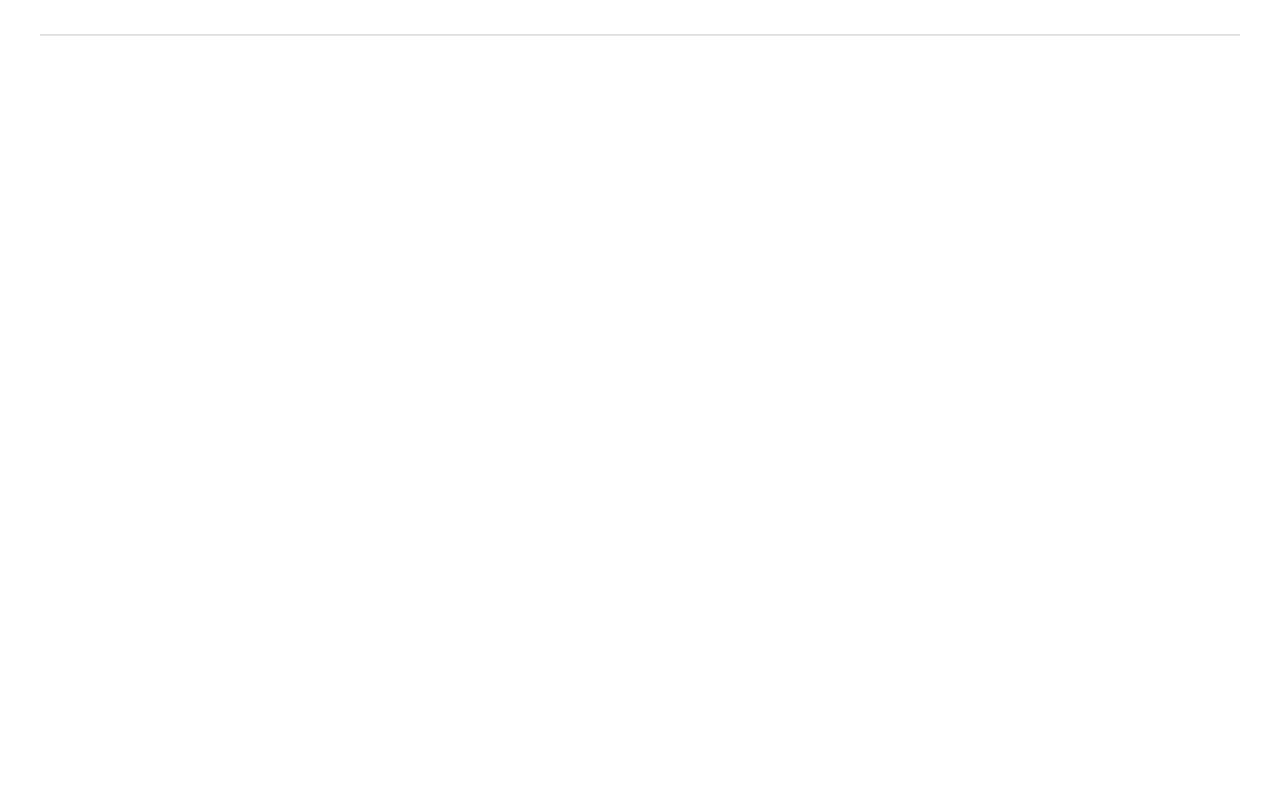
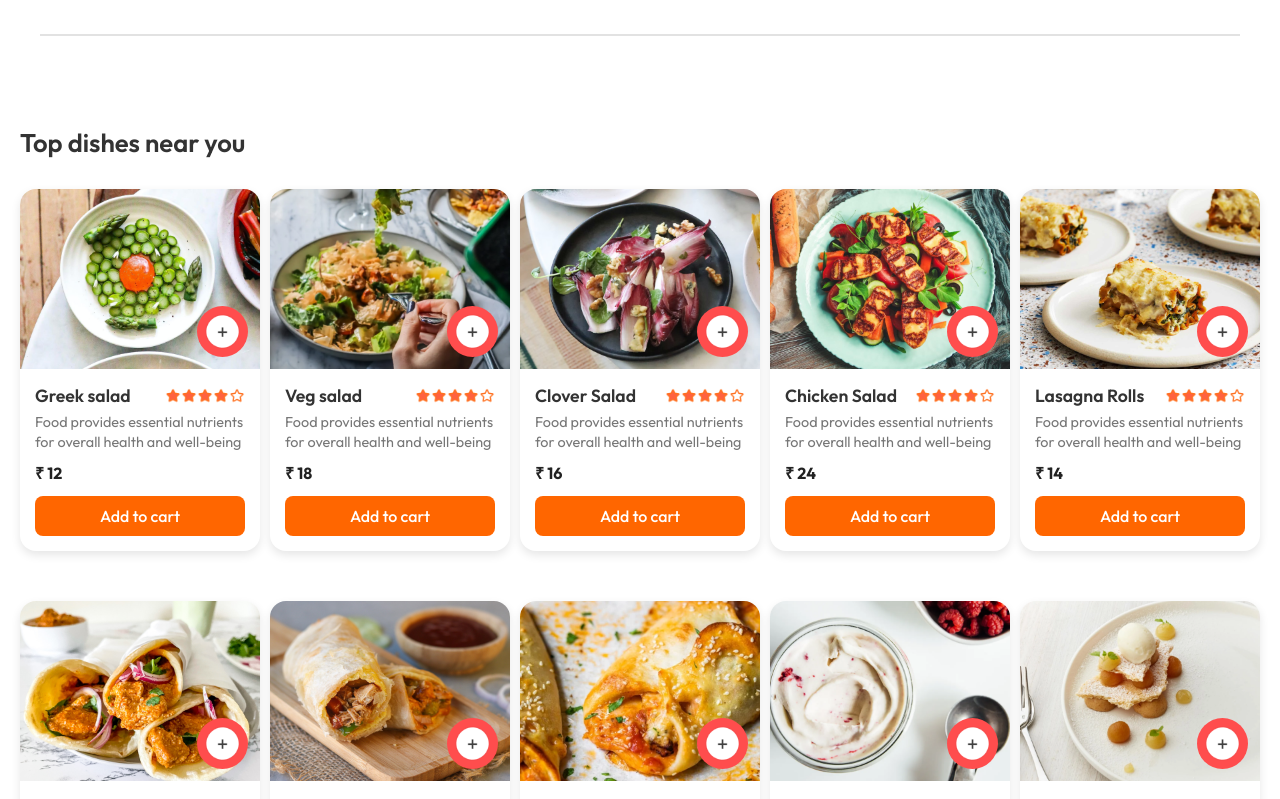
Before and after one commit to shibsankar-stu/food-delivery, a React (Vite) app in the folder frontend/: page / in a window 1280 px wide. Shown: the part 820-1619 px from the top of the page. Before the commit the page ends 916 px from the top, so only its background shows below. Built offline with nearby package versions, Linux system fonts and the light colour scheme.

Commit message:
food item

```diff
--- /dev/null
+++ b/frontend/src/components/FoodDisplay/FoodDisplay.css
@@ -0,0 +1,21 @@
+/* food-display.css */
+.food-display {
+  padding: 30px 20px;
+}
+
+.food-display h2 {
+  font-size: 1.6rem;
+  font-weight: 600;
+  margin-bottom: 15px;
+  color: #333;
+}
+
+/* Horizontal scroll list */
+.food-display-list {
+  display: grid;
+  grid-template-columns: repeat(auto-fit, minmax(240px, 1fr));
+  margin-top: 30px;
+  gap: 10px;
+  row-gap: 50px;
+
+}
--- /dev/null
+++ b/frontend/src/components/FoodDisplay/FoodDisplay.jsx
@@ -0,0 +1,23 @@
+import React, { useContext } from 'react'
+import "./FoodDisplay.css"
+import { StoreContext } from '../../context/storeContext'
+import FoodItem from '../FoodItem/FoodItem'
+
+
+const FoodDisplay = ({category}) => {
+    const {food_list} = useContext(StoreContext)
+  return (
+    <div className='food-display' id='food-display'>
+      <h2>Top dishes near you</h2>
+      <div className="food-display-list">
+        {
+            food_list.map((item, index)=> {
+                return <FoodItem key={index} id={item.id} name={item.name} description={item.description} price={item.price} image={item.image} />
+            })
+        }
+      </div>
+    </div>
+  )
+}
+
+export default FoodDisplay
--- /dev/null
+++ b/frontend/src/components/FoodItem/FoodItem.css
@@ -0,0 +1,128 @@
+.food-item {
+  background: #fff;
+  border-radius: 16px;
+  box-shadow: 0 4px 10px rgba(0, 0, 0, 0.1);
+  overflow: hidden;
+  transition: transform 0.2s ease, box-shadow 0.2s ease;
+  cursor: pointer;
+  animation: fadeIn 1s;
+}
+
+.food-item:hover {
+  transform: translateY(-4px);
+  box-shadow: 0 6px 16px rgba(0, 0, 0, 0.15);
+}
+
+/* Image Container */
+.food-item-img-container {
+  position: relative;
+  width: 100%;
+  height: 180px;
+  overflow: hidden;
+}
+
+.food-item-image {
+  width: 100%;
+  height: 100%;
+  object-fit: cover;
+  transition: transform 0.4s ease;
+}
+
+.food-item:hover .food-item-image {
+  transform: scale(1.05);
+}
+
+/* Add icon and counter */
+.add {
+  position: absolute;
+  bottom: 12px;
+  right: 12px;
+  width: 35px;
+  height: 35px;
+  background-color: #ff4d4d;
+  border-radius: 50%;
+  padding: 8px;
+  cursor: pointer;
+  transition: background-color 0.3s ease;
+}
+
+.add:hover {
+  background-color: #ff1a1a;
+}
+
+.food-item-counter {
+  position: absolute;
+  bottom: 12px;
+  right: 12px;
+  background: #fff;
+  border-radius: 20px;
+  display: flex;
+  align-items: center;
+  gap: 10px;
+  padding: 6px 10px;
+  box-shadow: 0 2px 8px rgba(0, 0, 0, 0.15);
+}
+
+.food-item-counter img {
+  width: 20px;
+  height: 20px;
+  cursor: pointer;
+  transition: transform 0.2s ease;
+}
+
+.food-item-counter img:hover {
+  transform: scale(1.2);
+}
+
+/* Food Info */
+.food-item-info {
+  padding: 15px;
+}
+
+.food-item-name-rating {
+  display: flex;
+  justify-content: space-between;
+  align-items: center;
+}
+
+.food-item-name-rating p {
+  font-size: 1.1rem;
+  font-weight: 600;
+  color: #333;
+}
+
+.food-item-name-rating img {
+  width: 80px;
+}
+
+.food-item-description {
+  font-size: 0.9rem;
+  color: #777;
+  margin: 5px 0 10px;
+  line-height: 1.4;
+}
+
+.food-item-price {
+  font-weight: 700;
+  color: #222;
+  font-size: 1rem;
+  margin-bottom: 12px;
+}
+
+/* Add to Cart Button */
+.add-to-cart-btn {
+  width: 100%;
+  background-color: #ff6600;
+  color: #fff;
+  border: none;
+  border-radius: 8px;
+  padding: 10px 0;
+  font-size: 1rem;
+  font-weight: 500;
+  cursor: pointer;
+  transition: background-color 0.3s ease;
+}
+
+.add-to-cart-btn:hover {
+  background-color: #e65c00;
+}
--- /dev/null
+++ b/frontend/src/components/FoodItem/FoodItem.jsx
@@ -0,0 +1,47 @@
+import React, { useState } from "react";
+import "./FoodItem.css";
+import { assets } from "../../food-del-assets/assets/frontend_assets/assets";
+
+const FoodItem = ({ id, name, description, price, image }) => {
+  const [itemCount, setItemCount] = useState(0);
+  return (
+    <div className="food-item">
+      <div className="food-item-img-container">
+        <img className="food-item-image" src={image} alt="food image" />
+        {!itemCount ? (
+          <img
+            onClick={() => setItemCount((prev) => prev + 1)}
+            className="add"
+            src={assets.add_icon_white}
+          />
+        ) : (
+          <div className="food-item-counter">
+            <img
+              onClick={() => setItemCount((prev) => prev - 1)}
+              src={assets.remove_icon_red}
+              alt=""
+            />
+            <p> {itemCount} </p>
+            <img
+              onClick={() => setItemCount((prev) => prev + 1)}
+              src={assets.add_icon_green}
+              alt=""
+            />
+          </div>
+        )}
+      </div>
+
+      <div className="food-item-info">
+        <div className="food-item-name-rating">
+          <p>{name}</p>
+          <img src={assets.rating_starts} alt="" />
+        </div>
+        <p className="food-item-description">{description}</p>
+        <p className="food-item-price">₹ {price}</p>
+        <button className="add-to-cart-btn">Add to cart</button>
+      </div>
+    </div>
+  );
+};
+
+export default FoodItem;
--- a/frontend/src/context/storeContext.jsx
+++ b/frontend/src/context/storeContext.jsx
@@ -1,16 +1,16 @@
 import { createContext } from "react";
-
-const storeContext = createContext(null);
+import { food_list } from "../food-del-assets/assets/frontend_assets/assets";
+export const StoreContext = createContext(null);
 
 const StoreContextProvider = (props) => {
 
     const contextValue = {
-
+        food_list
     }
     return (
-        <storeContext.Provider value={contextValue}>
+        <StoreContext.Provider value={contextValue}>
             {props.children}
-        </storeContext.Provider>
+        </StoreContext.Provider>
     )
 }
 
--- a/frontend/src/pages/Home/Home.jsx
+++ b/frontend/src/pages/Home/Home.jsx
@@ -1,6 +1,7 @@
 import React, { use, useState } from 'react'
 import Header from '../../components/Header/Header'
 import Menu from '../../components/Menu/Menu'
+import FoodDisplay from '../../components/FoodDisplay/FoodDisplay'
 
 const Home = () => {
 
@@ -10,6 +11,7 @@ const Home = () => {
     <div>
       <Header />
       <Menu category={category} setCategory={setCategory} />
+      <FoodDisplay category={category} />
     </div>
   )
 }
```
